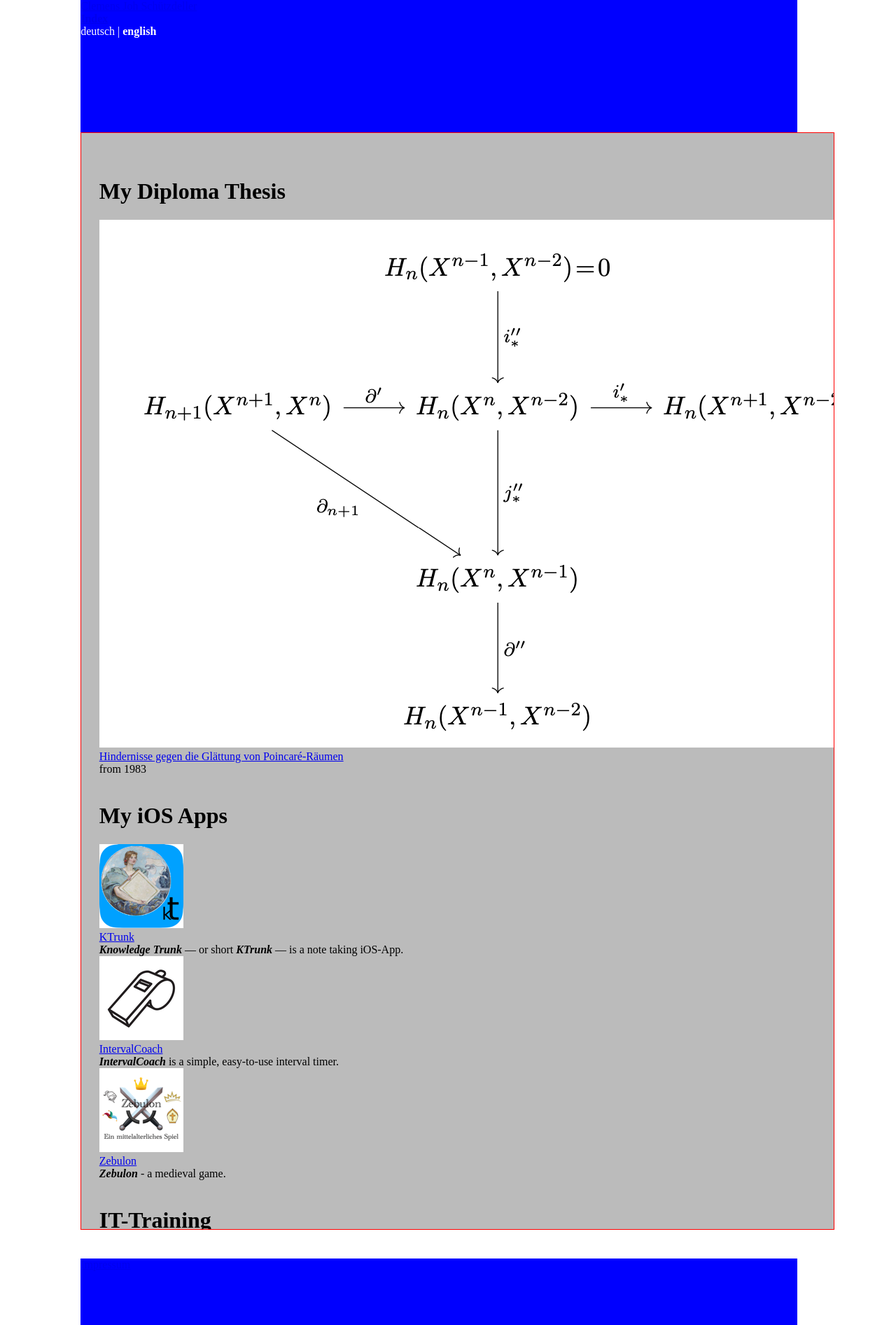
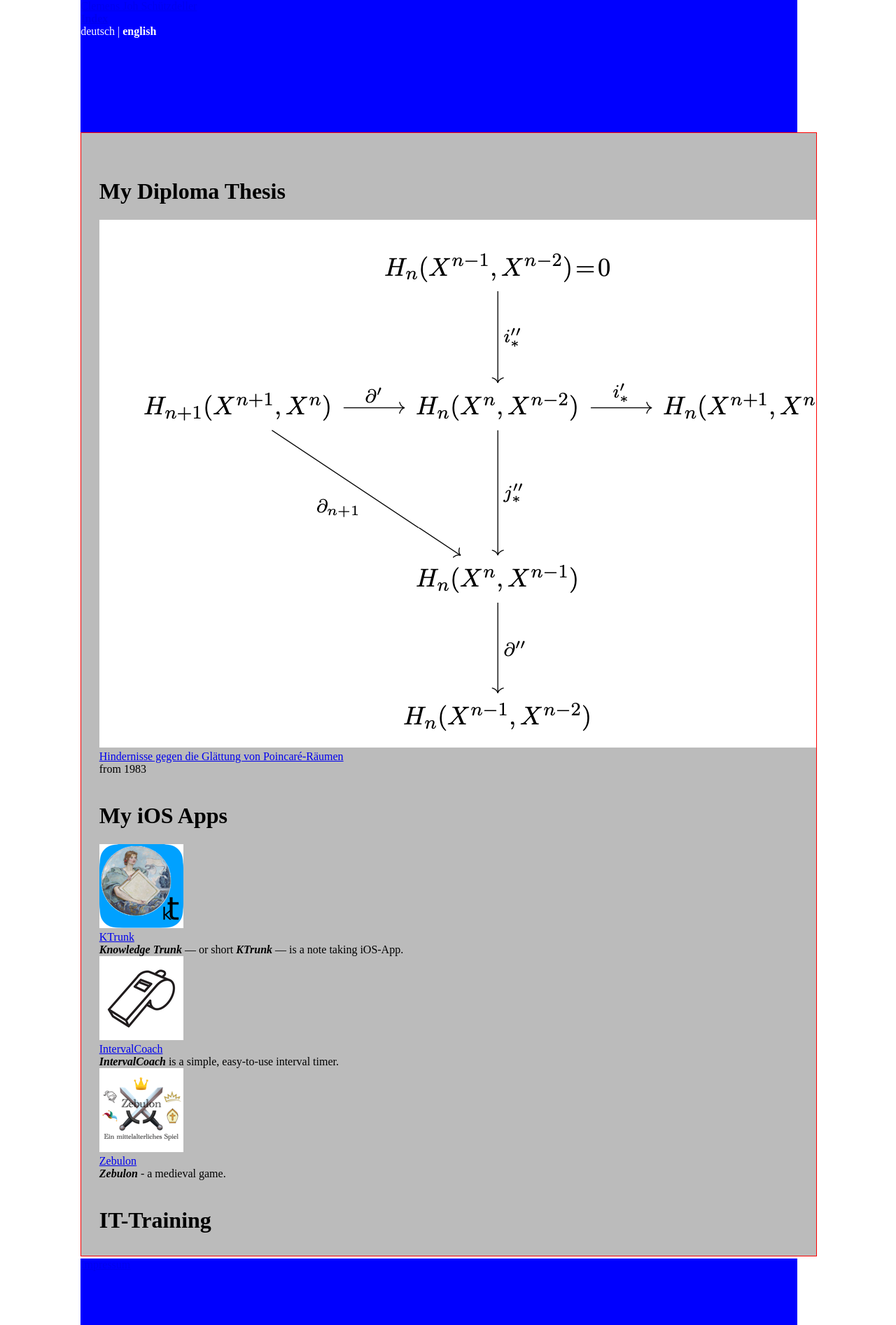
Before and after one commit to cs-LA/home, a Jekyll site: the page built from README.md, in a window 1280 px wide. Shown: the whole page at 70% size. Built offline with Jekyll 4.4.1, drawn with Linux system fonts in a browser that asks for light colours; our own code applies the rules of GitHub Pages for plain Markdown files.

Commit message:
Update screenLayout.css

```diff
--- a/styles/screenLayout.css
+++ b/styles/screenLayout.css
@@ -32,9 +32,9 @@ body{
 #content{
   position: fixed;
   top: 10vh;
-  height: 80vh;
+  height: 82vh;
   left: 9vw;
-  width: 80vw;
+  width: 78vw;
   padding: 2vw;
   background: #bbb;
   overflow: auto;
```
